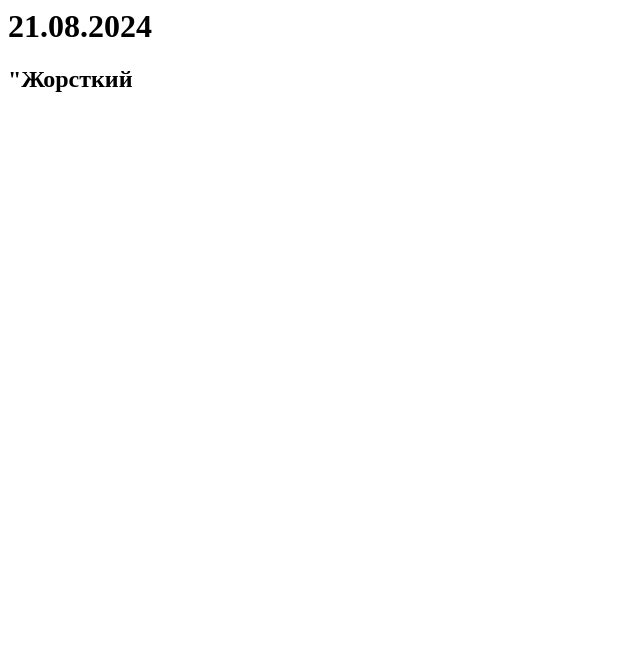
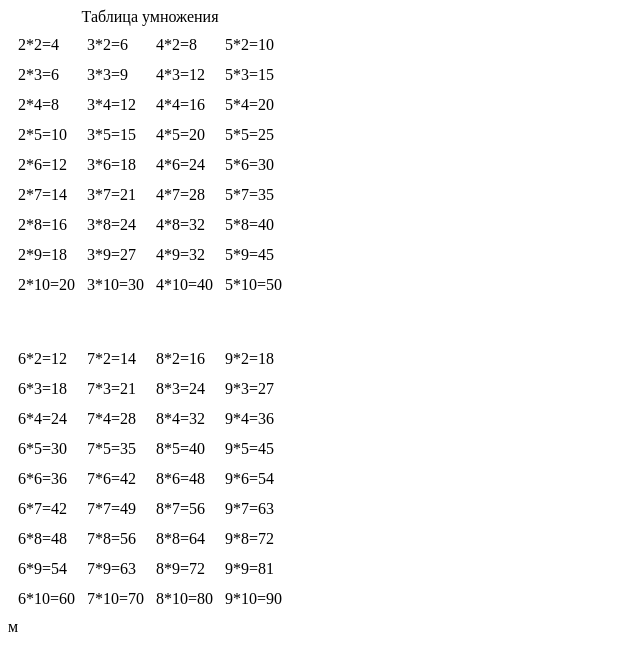
Before and after one commit to AgainstAgain/starkseoha, a plain HTML site: page index.html in a window 1280 px wide. Shown: the whole page, without its empty margins (0-640 px from the left). Drawn offline with Linux system fonts and the light colour scheme.

Commit message:
Update index.html

```diff
--- a/index.html
+++ b/index.html
@@ -1,8 +1,129 @@
-<html>
-  <head><meta name="google-site-verification" content="Wvox8o4by13rdczQ8iG-xZNLTNj_FhTzA6i6A4TiBU0" /></head>
+<!DOCTYPE html>
+<html lang="en">
+<head>
+    <meta charset="UTF-8">
+    <meta name="viewport" content="width=device-width, initial-scale=1.0">
+    <!--<link rel="stylesheet" type="text/css" href="style.css">-->
+    <title>Таблица умножения</title>
+</head>
   <body>
-<title>21.08.2024</title>
-<h1>21.08.2024</h1>
-<h2>"Жорсткий</h2>
+    <div class="table-container">
+      <table cellspacing="8" cellpadding="2">
+        <caption>Таблица умножения</caption>
+            <tr>
+              <td >2*2=4</td>
+              <td >3*2=6</td>
+              <td >4*2=8</td>
+              <td >5*2=10</td>
+            </tr>
+            <tr>
+              <td>2*3=6</td>
+              <td>3*3=9</td>
+              <td>4*3=12</td>
+              <td>5*3=15</td>
+            </tr>
+            <tr>
+              <td>2*4=8</td>
+              <td>3*4=12</td>
+              <td>4*4=16</td>
+              <td>5*4=20</td>
+            </tr>
+            <tr>
+              <td>2*5=10</td>
+              <td>3*5=15</td>
+              <td>4*5=20</td>
+              <td>5*5=25</td>
+            </tr>
+            <tr>
+              <td>2*6=12</td>
+              <td>3*6=18</td>
+              <td>4*6=24</td>
+              <td>5*6=30</td>
+            </tr>
+            <tr>
+              <td>2*7=14</td>
+              <td>3*7=21</td>
+              <td>4*7=28</td>
+              <td>5*7=35</td>
+            </tr>
+            <tr>
+              <td>2*8=16</td>
+              <td>3*8=24</td>
+              <td>4*8=32</td>
+              <td>5*8=40</td>
+            </tr>
+            <tr>
+              <td>2*9=18</td>
+              <td>3*9=27</td>
+              <td>4*9=32</td>
+              <td>5*9=45</td>
+            </tr>
+            <tr>
+              <td>2*10=20</td>
+              <td>3*10=30</td>
+              <td>4*10=40</td>
+              <td>5*10=50</td>
+            </tr>
+      </table>
+    </div>
+      <br><br>
+    <div class="table-container">
+      <table cellspacing="8" cellpadding="2">
+        <tr>
+          <td>6*2=12</td>
+          <td>7*2=14</td>
+          <td>8*2=16</td>
+          <td>9*2=18</td>
+        </tr>
+        <tr>
+          <td>6*3=18</td>
+          <td>7*3=21</td>
+          <td>8*3=24</td>
+          <td>9*3=27</td>
+        </tr>
+        <tr>
+          <td>6*4=24</td>
+          <td>7*4=28</td>
+          <td>8*4=32</td>
+          <td>9*4=36</td>
+        </tr>
+        <tr>
+          <td>6*5=30</td>
+          <td>7*5=35</td>
+          <td>8*5=40</td>
+          <td>9*5=45</td>
+        </tr>
+        <tr>
+          <td>6*6=36</td>
+          <td>7*6=42</td>
+          <td>8*6=48</td>
+          <td>9*6=54</td>
+        </tr>
+        <tr>
+          <td>6*7=42</td>
+          <td>7*7=49</td>
+          <td>8*7=56</td>
+          <td>9*7=63</td>
+        </tr>
+        <tr>
+          <td>6*8=48</td>
+          <td>7*8=56</td>
+          <td>8*8=64</td>
+          <td>9*8=72</td>
+        </tr>
+        <tr>
+          <td>6*9=54</td>
+          <td>7*9=63</td>
+          <td>8*9=72</td>
+          <td>9*9=81</td>
+        </tr>
+        <tr>
+          <td>6*10=60</td>
+          <td>7*10=70</td>
+          <td>8*10=80</td>
+          <td>9*10=90</td>
+        </tr>
+      </table>
+    </div>
   </body>
-</html>
+</html>м
```
